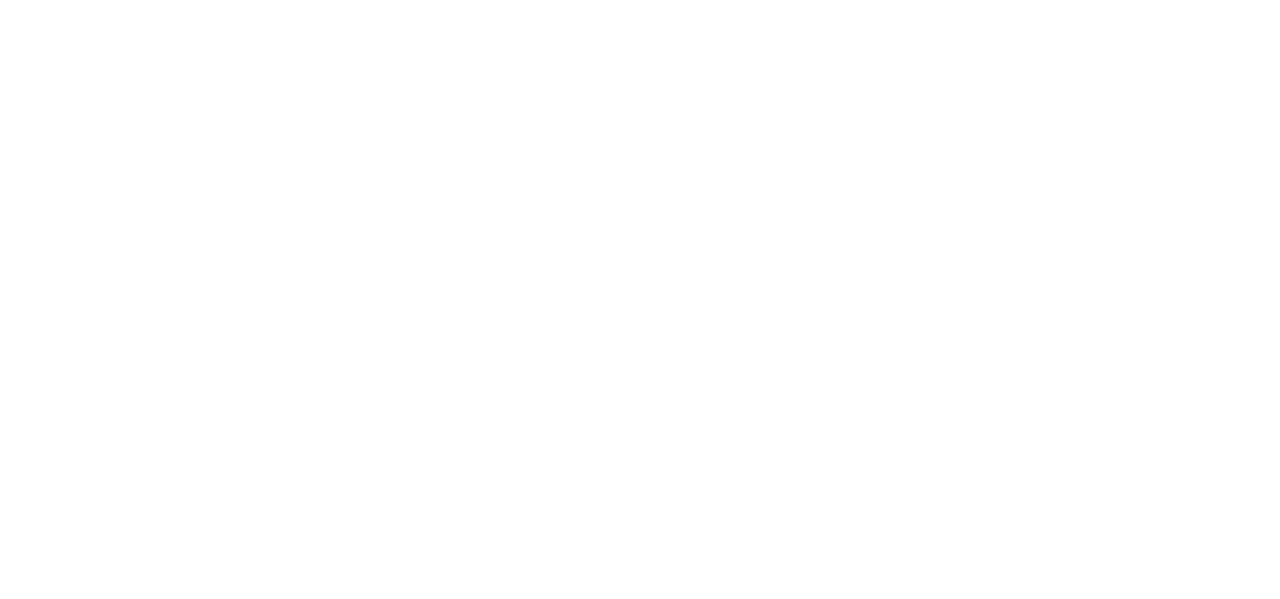
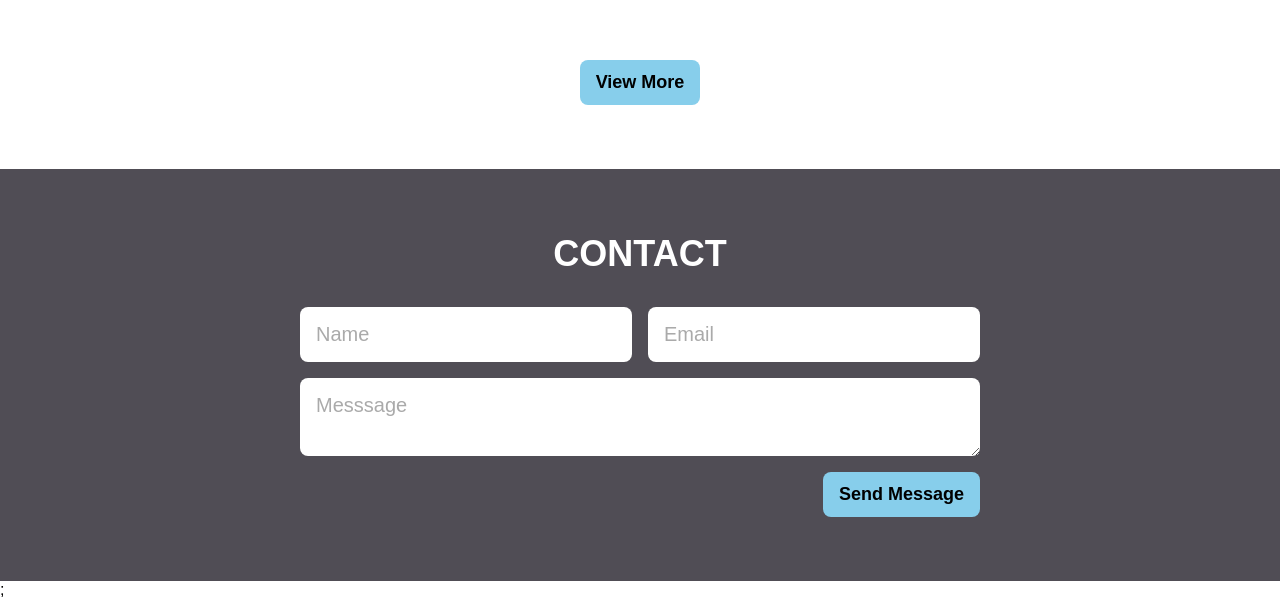
Before and after one commit to CodingClauds/Portfolio, a React (Create React App) app: page / in a window 1280 px wide. Shown: the part 1925-2524 px from the top of the page. Before the commit the page ends 800 px from the top, so only its background shows below. Built offline with nearby package versions, Linux system fonts and the light colour scheme.

Commit message:
Added in a footer, mocked up. Will need to refine content and style.

```diff
--- a/src/App.js
+++ b/src/App.js
@@ -1,4 +1,6 @@
 import "./App.scss";
+import Body from "./components/Body/Body";
+import Footer from "./components/Footer/Footer";
 import Header from "./components/Header/Header";
 
 // import { BrowserRouter as Router, Route, Switch } from "react-router-dom";
@@ -7,6 +9,8 @@ function App() {
   return (
     <>
       <Header />
+      <Body />
+      <Footer />
     </>
   );
 }
--- a/src/components/Footer/Footer.js
+++ b/src/components/Footer/Footer.js
@@ -0,0 +1,43 @@
+import React from "react";
+import "./Footer.scss";
+
+export default function Footer() {
+  return (
+    <>
+      <section className="contact" id="contact">
+        <div className="container">
+          <h2>Contact</h2>
+
+          <form>
+            <div className="form-grid">
+              <input
+                type="text"
+                name="name"
+                id="name"
+                placeholder="Name"
+                className="form-element"
+              />
+              <input
+                type="email"
+                name="email"
+                id="email"
+                placeholder="Email"
+                className="form-element"
+              />
+              <textarea
+                name="message"
+                id="message"
+                placeholder="Messsage"
+                className="form-area"
+              ></textarea>
+            </div>
+            <div className="right-align">
+              <input type="submit" value="Send message" className="button" />
+            </div>
+          </form>
+        </div>
+      </section>
+      ;
+    </>
+  );
+}
--- a/src/components/Footer/Footer.scss
+++ b/src/components/Footer/Footer.scss
@@ -0,0 +1,64 @@
+.contact {
+  background-color: #504d55;
+
+  .container {
+    padding-top: 64px;
+    padding-bottom: 64px;
+
+    h2 {
+      color: #fff;
+    }
+
+    form {
+      display: block;
+      margin: 0 auto;
+      max-width: 680px;
+
+      .form-grid {
+        display: grid;
+        grid-gap: 16px;
+        grid-template-columns: repeat(2, 1fr);
+        margin-bottom: 16px;
+
+        @media (max-width: 767px) {
+          grid-template-columns: 1fr;
+        }
+
+        .form-element,
+        .form-area {
+          appearance: none;
+          border: none;
+          outline: none;
+          background: none;
+
+          display: block;
+          width: 100%;
+          background-color: #fff;
+          border-radius: 8px;
+
+          padding: 16px;
+          font-size: 20px;
+          color: #313131;
+
+          &::placeholder {
+            color: #aaa;
+          }
+        }
+
+        .form-area {
+          grid-column: 1/-1;
+        }
+      }
+
+      .right-align {
+        text-align: right;
+      }
+    }
+  }
+}
+
+@media (max-width: 767px) {
+  .hide-mob {
+    display: none;
+  }
+}
```
